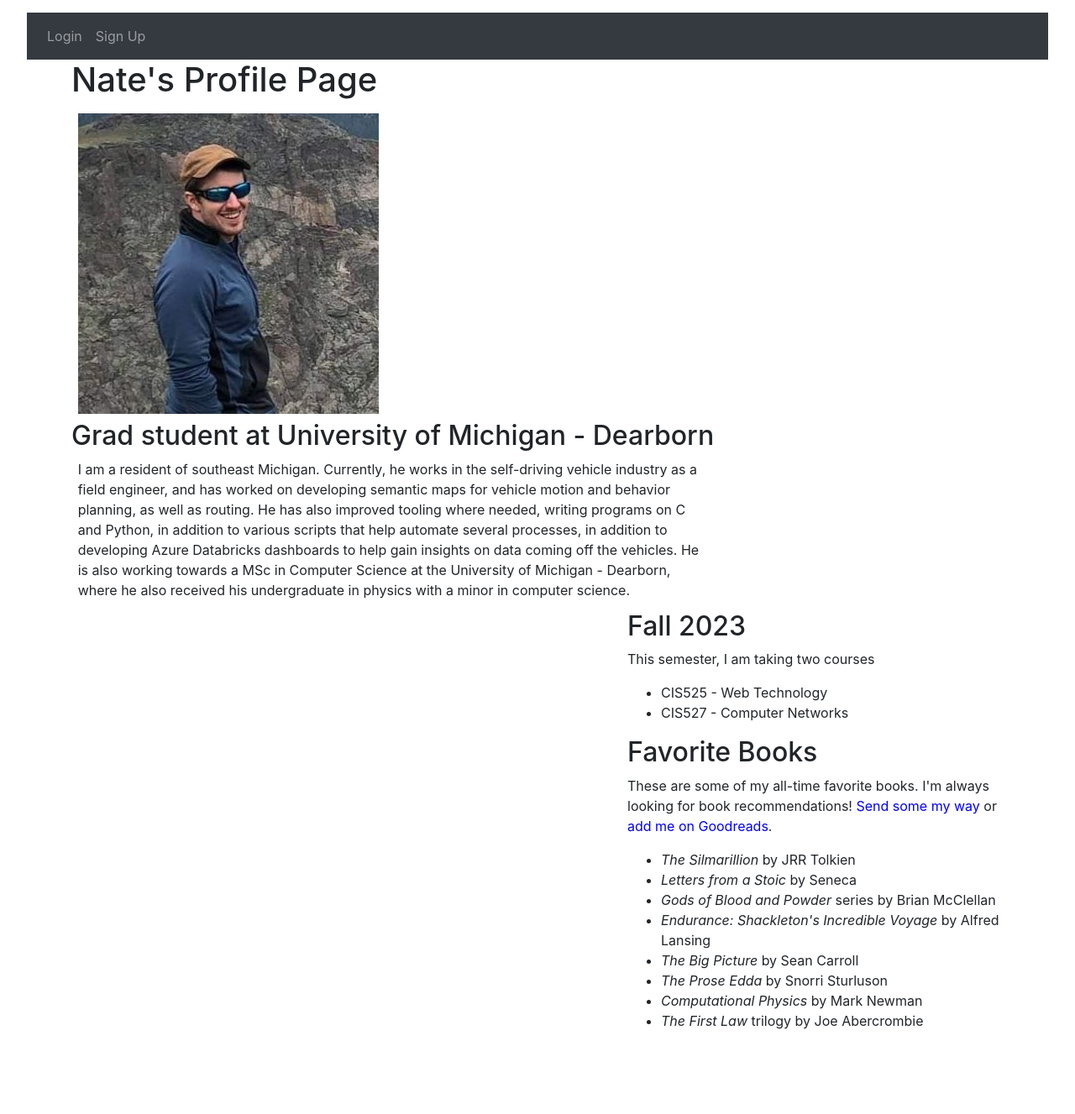
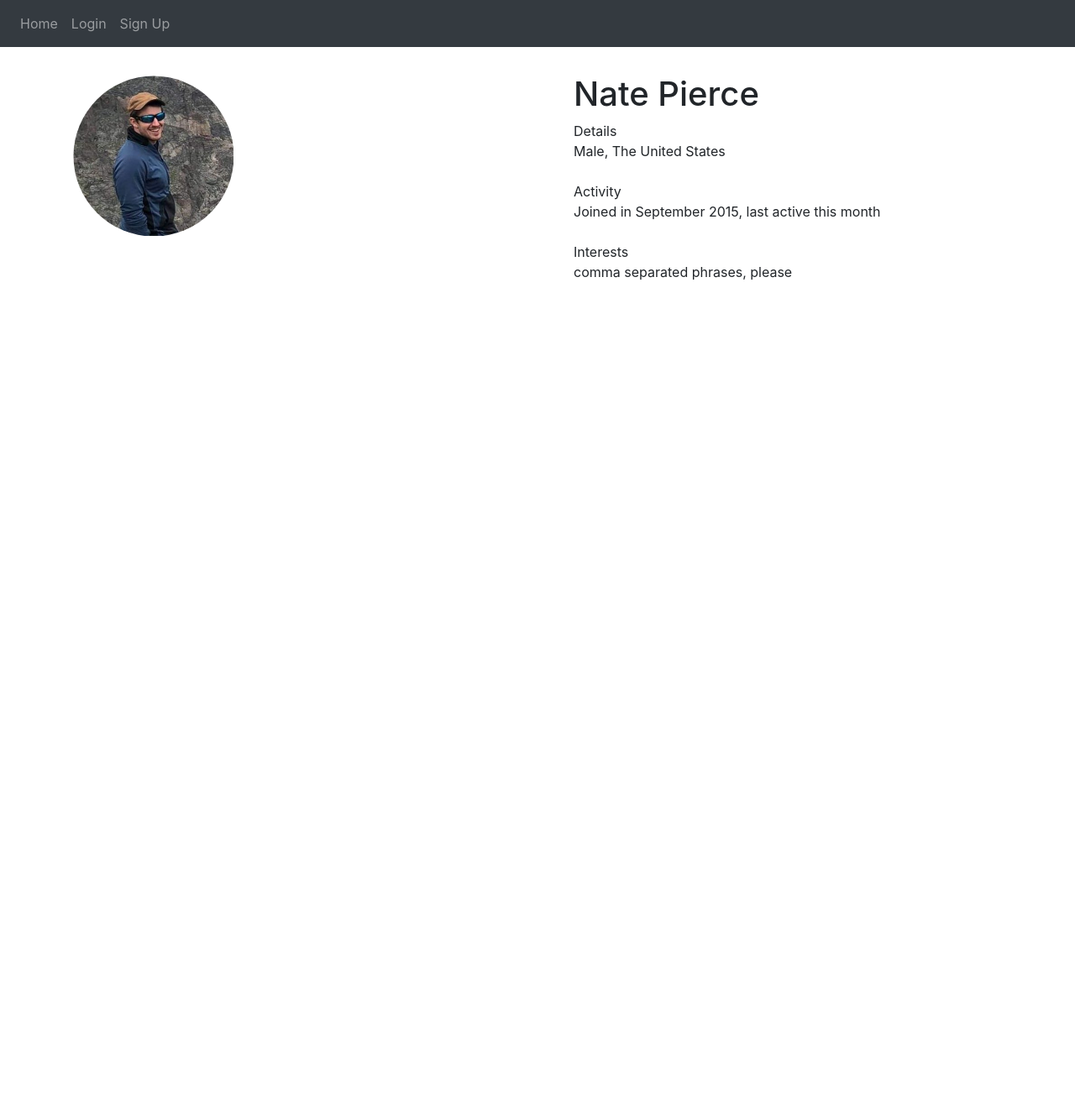
Before and after one commit to Jormogundr/campsite, a Flask app: page /profile in a window 1280 px wide. Shown: the whole page at 84% size. After the commit the page ends 334 px from the top, so only its background shows below. Run offline with Flask 3, Linux system fonts and the light colour scheme; some libraries are stand-ins or nearby versions.

Commit message:
more views, including profile

```diff
--- a/website/__init__.py
+++ b/website/__init__.py
@@ -4,14 +4,14 @@ from os import path
 from flask_login import LoginManager
 
 db = SQLAlchemy()
-DB_NAME = "campsite.db"
+DB_NAME = "database.db"
 
 
 def create_app():
     app = Flask(__name__)
     app.config['SECRET_KEY'] = 'hjshjhdjah kjshkjdhjs'
     # local testing, use app.config['SQLALCHEMY_DATABASE_URI'] = f'sqlite:////home/nate/{DB_NAME}'
-    app.config['SQLALCHEMY_DATABASE_URI'] = f'sqlite:///{DB_NAME}'
+    app.config['SQLALCHEMY_DATABASE_URI'] = f'sqlite:////home/nate/{DB_NAME}'
     db.init_app(app)
 
     from .views import views
--- /dev/null
+++ b/website/static/styles/base.css
@@ -0,0 +1,3 @@
+#page_title {
+    font-size: 2em;
+}
--- a/website/static/styles/profile.css
+++ b/website/static/styles/profile.css
@@ -1,39 +1,59 @@
 /* Main page elements */
 body {
-    width: 95vw;
-    background-color: white;
-    margin: 15px auto;
-    height: 95vh;
+  background-color: white;
 }
+
 main {
-    width: 60vw;
-    float: left;
-    height: 75vh;
-}
-aside {
-    width: 35vw;
-    float: right;
-    height: 75vh;
-}
-main div p {
-  margin-left: 1%;
-  margin-right: 1%;
+    margin-top: 2em;
 }
 
 /* Tweaks to links */
-a:link { color: blue; }
-a:visited { color: orangered; }
-a:hover, a:focus { color: rgb(104, 15, 112); }
+a:link {
+  color: blue;
+}
+a:visited {
+  color: orangered;
+}
+a:hover,
+a:focus {
+  color: rgb(104, 15, 112);
+}
 img {
-    margin: 1%;
+  margin: 1%;
 }
 
+#float-right-profile {
+  width: 40vw;
+  float: right;
+}
+
+
+#float-left-profile-pic {
+  float: left;
+}
+
+#float-left-profile-pic img {
+  padding: 0.26%;
+  max-width: 15vw;
+  border: #000000;
+  border-top-left-radius: 50% 50%;
+  border-top-right-radius: 50% 50%;
+  border-bottom-right-radius: 50% 50%;
+  border-bottom-left-radius: 50% 50%;
+}
+
+#profile_title {
+  text-align: center;
+  margin: 1.5em;
+}
 
 /* Media queries */
 
 /* All wide screens*/
 @media screen and (min-width: 959px) and (max-width: 3840px) {
-  #no_pdf{visibility: hidden;}
+  #no_pdf {
+    visibility: hidden;
+  }
 }
 /* tablet portrait layout (768px to 959px) */
 @media only screen and (max-width: 959px) {
@@ -44,7 +64,9 @@ img {
     outline: 0px solid #000000;
     height: 95vh;
   }
-  #no_pdf{visibility: hidden;}
+  #no_pdf {
+    visibility: hidden;
+  }
 }
 /* mobile landscape layout (480px to 767px) */
 @media only screen and (max-width: 767px) {
@@ -71,10 +93,10 @@ img {
     outline: 0px solid #000000;
     height: 95vh;
   }
-  ul li{
-    display:inline-block;
-    margin:0;
-    padding:5% 0;
+  ul li {
+    display: inline-block;
+    margin: 0;
+    padding: 5% 0;
     list-style-type: circle;
   }
 }
--- a/website/templates/base.html
+++ b/website/templates/base.html
@@ -15,8 +15,9 @@
 
         <!-- Free license ©️Pngtree clipart PNG Designed By liz from https://pngtree.com/freepng/yellow-triangle-tent-clip-art_5892306.html?sol=downref&id=bef -->
         <link rel="shortcut icon" href="static/images/favicon.png">
+        <link rel="stylesheet" href="static/styles/base.css">
 
-        <title>{% block title %}Home{% endblock %}</title>
+        <title id="page_title">{% block title %}Home{% endblock %}</title>
     </head>
     <body>
         <nav class="navbar navbar-expand-lg navbar-dark bg-dark">
@@ -35,6 +36,7 @@
                     <a class="nav-item nav-link" id="profile" href="/profile">My
                         Profile</a>
                     {% else %}
+                    <a class="nav-item nav-link" id="home" href="/">Home</a>
                     <a class="nav-item nav-link" id="login" href="/login">Login</a>
                     <a class="nav-item nav-link" id="signUp" href="/sign-up">Sign
                         Up</a>
--- a/website/templates/login.html
+++ b/website/templates/login.html
@@ -1,5 +1,6 @@
 {% extends "base.html" %} {% block title %}Login{% endblock %} {% block content
 %}
+
 <form method="POST">
   <h3 align="center">Login</h3>
   <div class="form-group">
@@ -21,6 +22,7 @@
       placeholder="Enter password" />
   </div>
   <br />
-  <button type="submit" class="btn btn-primary">Login</button>
+  <button type="submit" class="btn btn-primary" >Login</button>
+  <a href="/sign-up"><button class="btn btn-secondary" type="button">Sign Up</button></a>
 </form>
 {% endblock %}
--- a/website/templates/profile.html
+++ b/website/templates/profile.html
@@ -2,52 +2,44 @@
 <body>
     <link rel="stylesheet" href="/static/styles/profile.css">
     <header>
-        <h1 id="title">Nate's Profile Page</h1>
+
     </header>
     <main>
-        <img src="static/images/nate_rmnp.jpg" alt="Nate in RMNP" id="my_photo">
-        <div>
-            <h2>Grad student at University of Michigan - Dearborn</h2>
-            <p>I am a resident of southeast Michigan. Currently, he works in the
-                self-driving vehicle industry as a field engineer, and has
-                worked on developing semantic maps for vehicle motion and
-                behavior planning, as well as routing. He has also improved
-                tooling where needed, writing programs on C and Python, in
-                addition to various scripts that help automate several
-                processes, in addition to developing Azure Databricks dashboards
-                to help gain insights on data coming off the vehicles. He is
-                also working towards a MSc in Computer Science at the University
-                of Michigan - Dearborn, where he also received his undergraduate
-                in physics with a minor in computer science.</p>
+        <div id="float-left-profile-pic">
+            <img src="static/images/nate_rmnp.jpg" alt="User profile picture"
+                id="profile_pic">
+        </div>
+        <div id="float-right-profile">
+
+            <div class="grey500Box userInfoBoxContent">
+
+                <h1 id="profileNameTopHeading" class="userProfileName">
+                    Nate Pierce
+                </h1>
+
+                <div class="infoBoxRowTitle">Details</div>
+                <div class="infoBoxRowItem">
+                    Male, The United States
+                </div>
+
+                <br class="clear">
+
+                <div class="infoBoxRowTitle">Activity</div>
+                <div class="infoBoxRowItem">
+                    Joined in September 2015,
+                    last active this month
+                </div>
+                <br class="clear">
+
+                <div class="infoBoxRowTitle">Interests</div>
+                <div class="infoBoxRowItem">
+                    comma separated phrases, please
+                </div>
+                <br class="clear">
+
+            </div>
         </div>
     </main>
-
-    <aside>
-        <h2>Fall 2023</h2>
-        <p>This semester, I am taking two courses</p>
-        <ul>
-            <li>CIS525 - Web Technology</li>
-            <li>CIS527 - Computer Networks</li>
-        </ul>
-
-        <h2>Favorite Books</h2>
-        <p>These are some of my all-time favorite books. I'm always looking for
-            book recommendations! <a href="mailto:piercen@umich.edu">Send some
-                my way</a> or <a
-                href="https://www.goodreads.com/user/show/47147568-nate-pierce">add
-                me on Goodreads</a>.</p>
-        <ul>
-            <li><i>The Silmarillion</i> by JRR Tolkien</li>
-            <li><i>Letters from a Stoic</i> by Seneca</li>
-            <li><i>Gods of Blood and Powder </i>series by Brian McClellan</li>
-            <li><i>Endurance: Shackleton's Incredible Voyage</i> by Alfred
-                Lansing</li>
-            <li><i>The Big Picture</i> by Sean Carroll</li>
-            <li><i>The Prose Edda</i> by Snorri Sturluson</li>
-            <li><i>Computational Physics</i> by Mark Newman</li>
-            <li><i>The First Law</i> trilogy by Joe Abercrombie</li>
-        </ul>
-    </aside>
 </body>
 
 {% endblock %}
--- a/website/templates/sign_up.html
+++ b/website/templates/sign_up.html
@@ -11,6 +11,7 @@ content %}
       name="email"
       placeholder="Enter email" />
   </div>
+
   <div class="form-group">
     <label for="firstName">First Name</label>
     <input
--- a/website/views.py
+++ b/website/views.py
@@ -8,7 +8,6 @@ views = Blueprint('views', __name__)
 
 
 @views.route('/', methods=['GET', 'POST'])
-@login_required
 def home():
     if request.method == 'POST':
 
```
Also changed, not shown: website/static/styles/home.css (added, +18 -0 lines), website/templates/home.html (+20 -3 lines), 1 other file.
